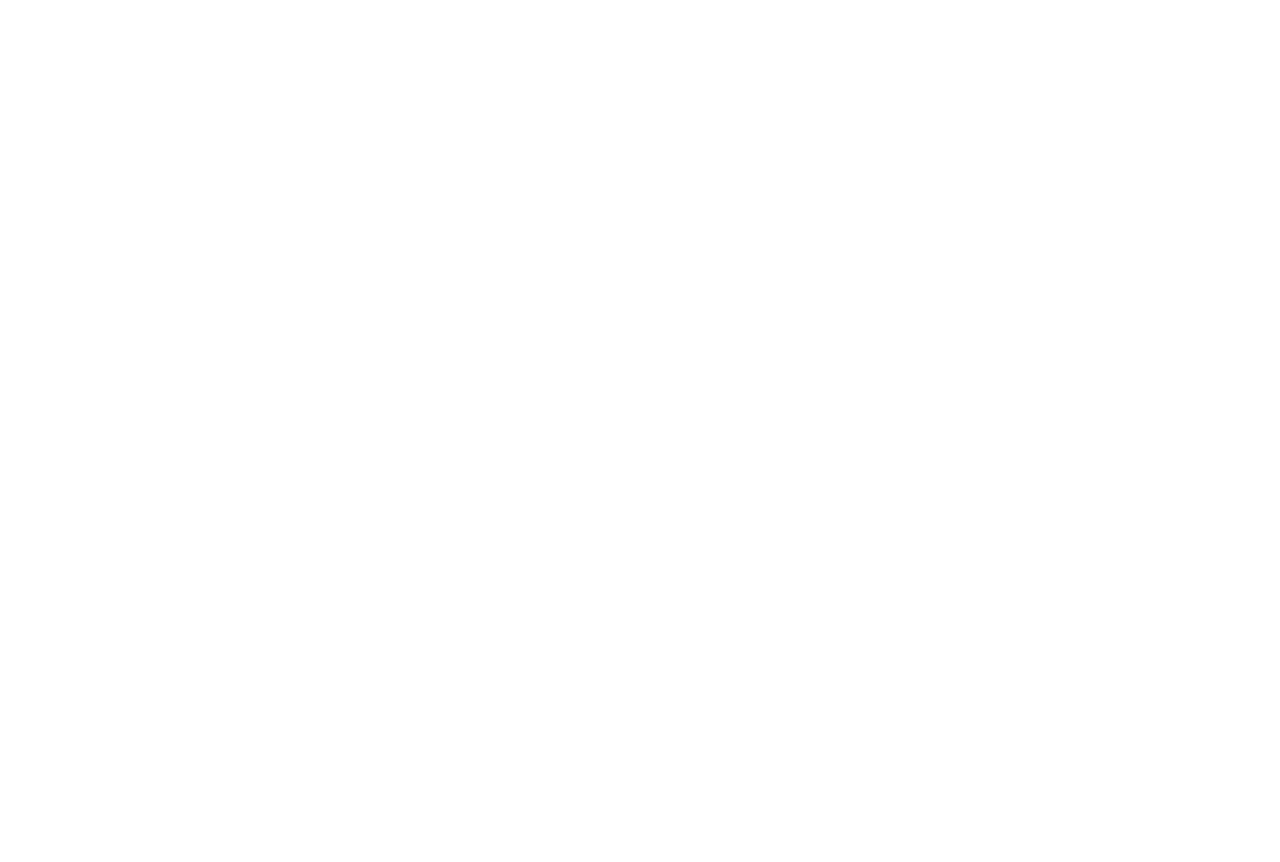
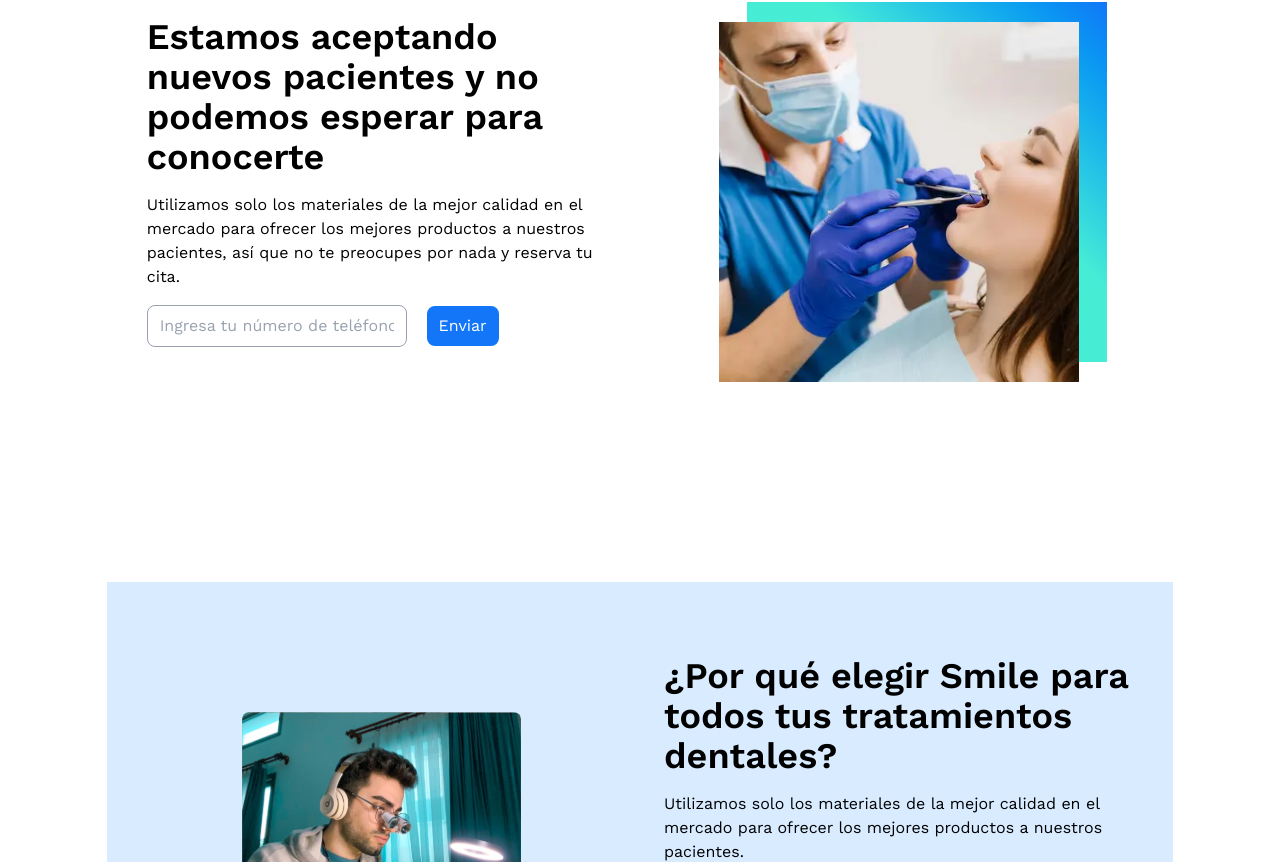
Before and after one commit to EnriqueHM31/dentista-web, a React (Vite) app: page / in a window 1280 px wide. Shown: the part 1978-2840 px from the top of the page. Before the commit the page ends 2560 px from the top, so only its background shows below. Built offline with nearby package versions, Linux system fonts and the light colour scheme.

Commit message:
Colocar los componentes creados y refactorzar

```diff
--- a/src/pages/Inicio.tsx
+++ b/src/pages/Inicio.tsx
@@ -1,6 +1,10 @@
 import Hero from "@/components/Hero";
 import Servicios from "@/components/Servicios";
 import FondoHero from "@/components/ui/FondoHero";
+import SectionTelefono from "@/components/SectionTelefono";
+import SectionVentajas from "@/components/SectionVentajas";
+
+
 
 export default function Inicio() {
     return (
@@ -8,7 +12,9 @@ export default function Inicio() {
             <FondoHero />
             <Hero />
             <Servicios />
-            <section className="min-h-screen"></section>
+            <SectionTelefono />
+            <SectionVentajas />
+
         </>
     );
 }
```
